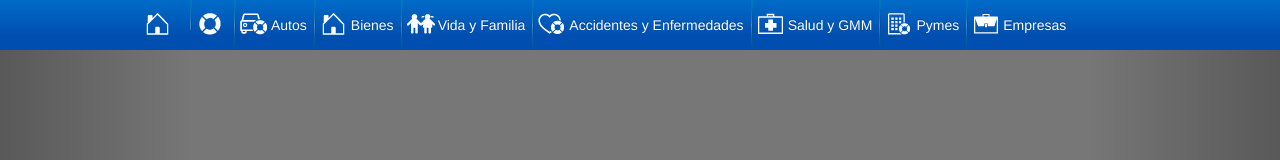
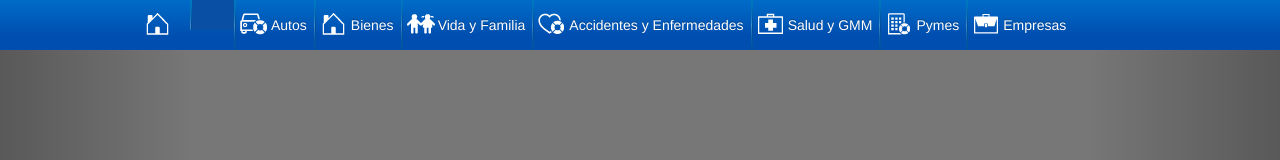
Before and after one commit to naipeCriminal/cotizadores-front, a plain HTML site: page autos.html in a window 1280 px wide. In both pictures the pointer is over the item "(current)". Shown: the top 160 px of the page. Drawn offline with nearby package versions, Linux system fonts and the light colour scheme; a web font is replaced by a local one.

Commit message:
menu azul al pasar cursor

```diff
--- a/assets/css/custom.css
+++ b/assets/css/custom.css
@@ -600,13 +600,12 @@ li span.azulf-3 {
 	 background-image: url('../img/icn_menu_03.png');
 	background-repeat: no-repeat;
 }
-.dona{
-	 background-image: url('../img/icn_menu_04.png');
-	background-repeat: no-repeat;
-}
 .auto{
 	background-image: url('../img/icn_menu_05.png');
 	background-repeat: no-repeat;
+}
+.mseguros .mov li:hover{
+	background-color: #094FA4;
 }
 
 .mseguros .mov li{
@@ -617,8 +616,7 @@ li span.azulf-3 {
 
 }
 .mseguros .mov li a:hover{
-
-	color: #009ee5;
+	color: #fff;
 }
 .mseguros .mov li a{
 	color: #fff;
@@ -684,5 +682,4 @@ li span.azulf-3 {
     border-bottom: none;
     font-size: 16px;
 }
-
 /*Fin Contenedor Coberturas*/
```
Also changed, not shown: subseccion.html (+0 -2 lines).
